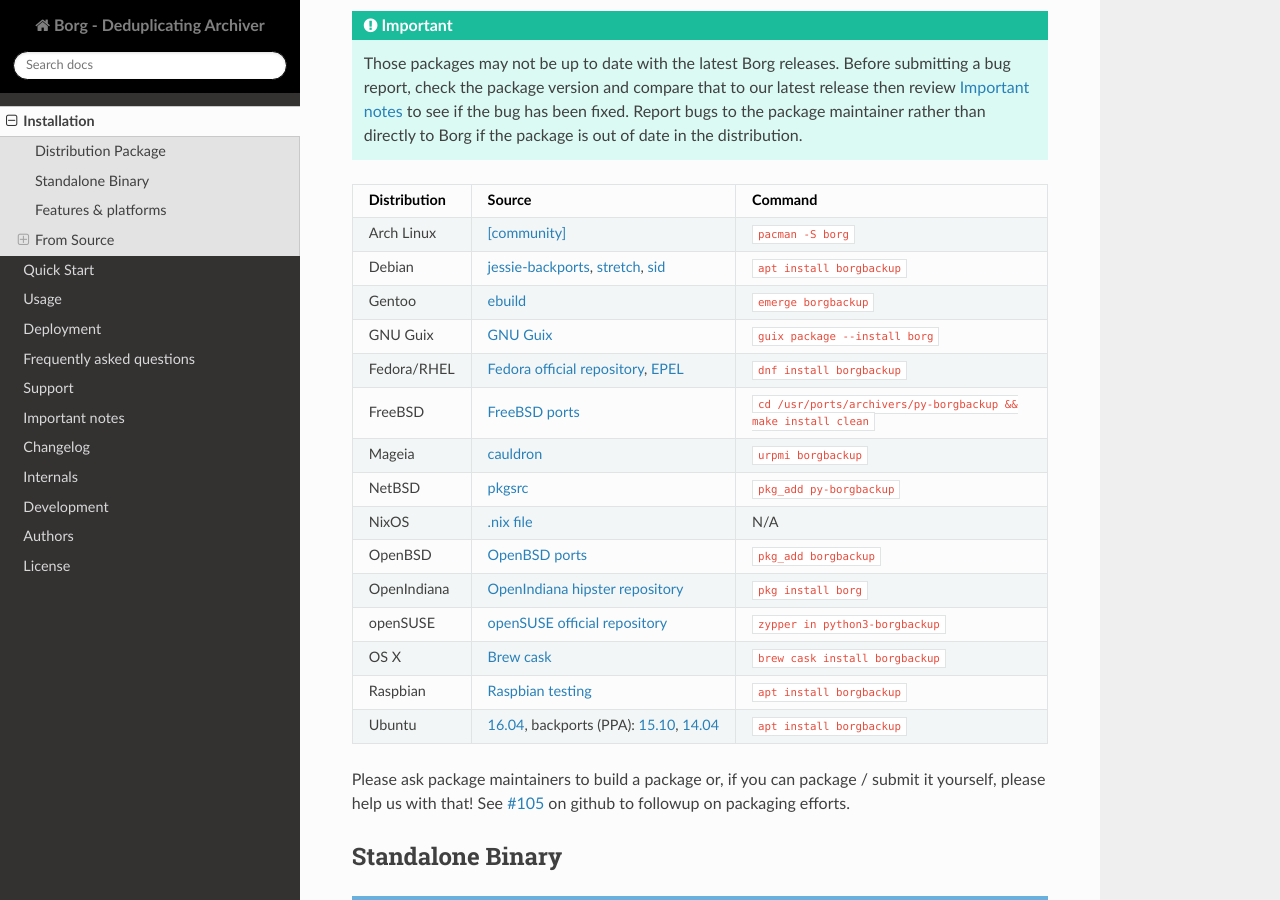
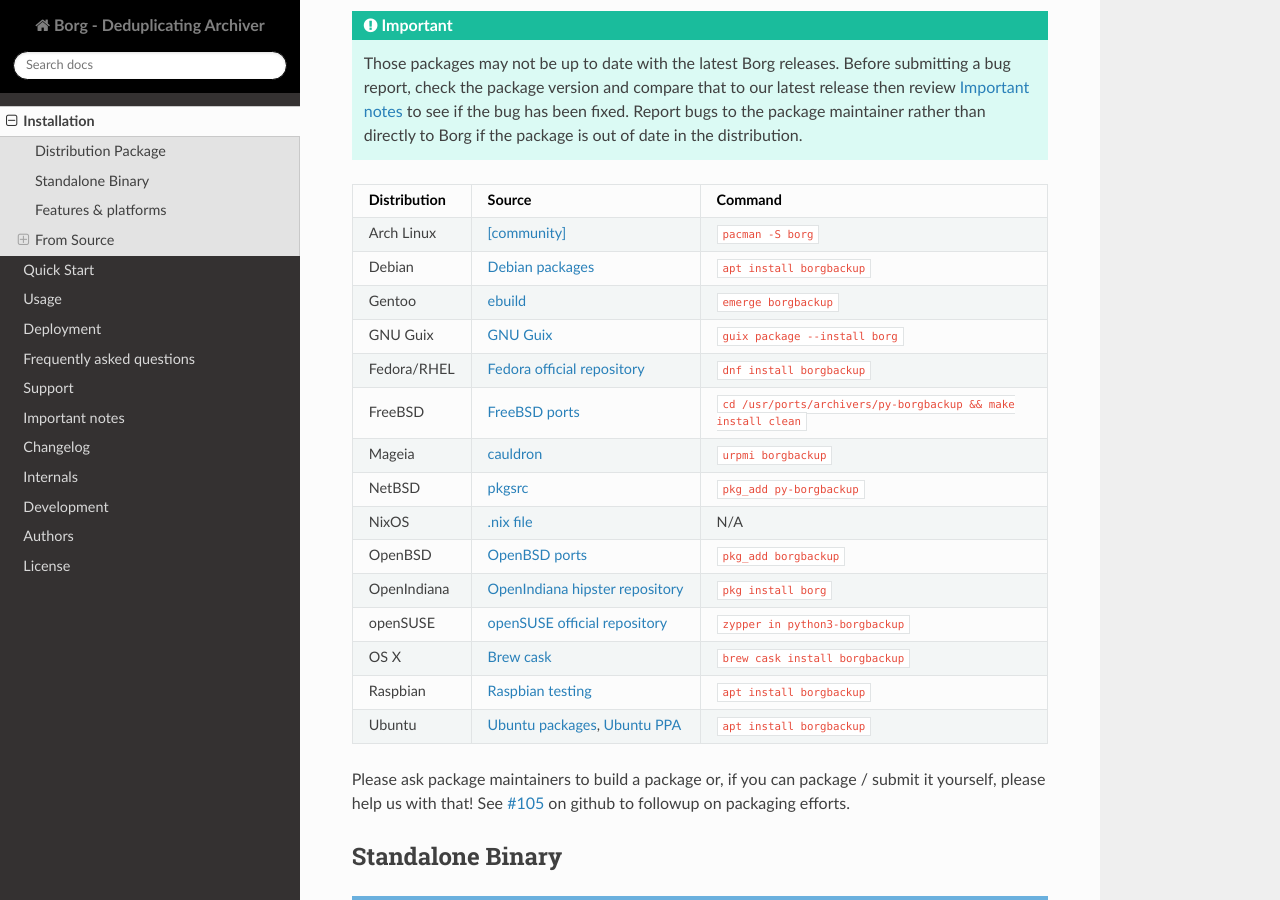
Before and after one commit to borgbackup/borg, a Sphinx documentation site: the page built from docs/installation.rst, in a window 1280 px wide and 900 px high, scrolled down 542 px. Built offline with Sphinx 7.4.7 and the Read the Docs theme 2.0.0, drawn with Linux system fonts in a browser that asks for light colours; pages that are not in the unit, such as notebooks, are missing from menus; the version number could not be read and is left out.

Commit message:
Docs: one link per distro in the installation page

```diff
--- a/docs/installation.rst
+++ b/docs/installation.rst
@@ -42,10 +42,10 @@
 Distribution Source                                        Command
 ============ ============================================= =======
 Arch Linux   `[community]`_                                ``pacman -S borg``
-Debian       `jessie-backports`_, `stretch`_, `sid`_       ``apt install borgbackup``
+Debian       `Debian packages`_                            ``apt install borgbackup``
 Gentoo       `ebuild`_                                     ``emerge borgbackup``
 GNU Guix     `GNU Guix`_                                   ``guix package --install borg``
-Fedora/RHEL  `Fedora official repository`_, `EPEL`_        ``dnf install borgbackup``
+Fedora/RHEL  `Fedora official repository`_                 ``dnf install borgbackup``
 FreeBSD      `FreeBSD ports`_                              ``cd /usr/ports/archivers/py-borgbackup && make install clean``
 Mageia       `cauldron`_                                   ``urpmi borgbackup``
 NetBSD       `pkgsrc`_                                     ``pkg_add py-borgbackup``
@@ -55,15 +55,12 @@
 openSUSE     `openSUSE official repository`_               ``zypper in python3-borgbackup``
 OS X         `Brew cask`_                                  ``brew cask install borgbackup``
 Raspbian     `Raspbian testing`_                           ``apt install borgbackup``
-Ubuntu       `16.04`_, backports (PPA): `15.10`_, `14.04`_ ``apt install borgbackup``
+Ubuntu       `Ubuntu packages`_, `Ubuntu PPA`_             ``apt install borgbackup``
 ============ ============================================= =======
 
 .. _[community]: https://www.archlinux.org/packages/?name=borg
-.. _jessie-backports: https://packages.debian.org/jessie-backports/borgbackup
-.. _stretch: https://packages.debian.org/stretch/borgbackup
-.. _sid: https://packages.debian.org/sid/borgbackup
+.. _Debian packages: https://packages.debian.org/search?keywords=borgbackup&searchon=names&exact=1&suite=all&section=all
 .. _Fedora official repository: https://apps.fedoraproject.org/packages/borgbackup
-.. _EPEL: https://admin.fedoraproject.org/pkgdb/package/rpms/borgbackup/
 .. _FreeBSD ports: http://www.freshports.org/archivers/py-borgbackup/
 .. _ebuild: https://packages.gentoo.org/packages/app-backup/borgbackup
 .. _GNU Guix: https://www.gnu.org/software/guix/package-list.html#borg
@@ -75,9 +72,8 @@
 .. _openSUSE official repository: http://software.opensuse.org/package/borgbackup
 .. _Brew cask: http://caskroom.io/
 .. _Raspbian testing: http://archive.raspbian.org/raspbian/pool/main/b/borgbackup/
-.. _16.04: https://launchpad.net/ubuntu/xenial/+source/borgbackup
-.. _15.10: https://launchpad.net/~costamagnagianfranco/+archive/ubuntu/borgbackup
-.. _14.04: https://launchpad.net/~costamagnagianfranco/+archive/ubuntu/borgbackup
+.. _Ubuntu packages: http://packages.ubuntu.com/xenial/borgbackup
+.. _Ubuntu PPA: https://launchpad.net/~costamagnagianfranco/+archive/ubuntu/borgbackup
 
 Please ask package maintainers to build a package or, if you can package /
 submit it yourself, please help us with that! See :issue:`105` on
```
